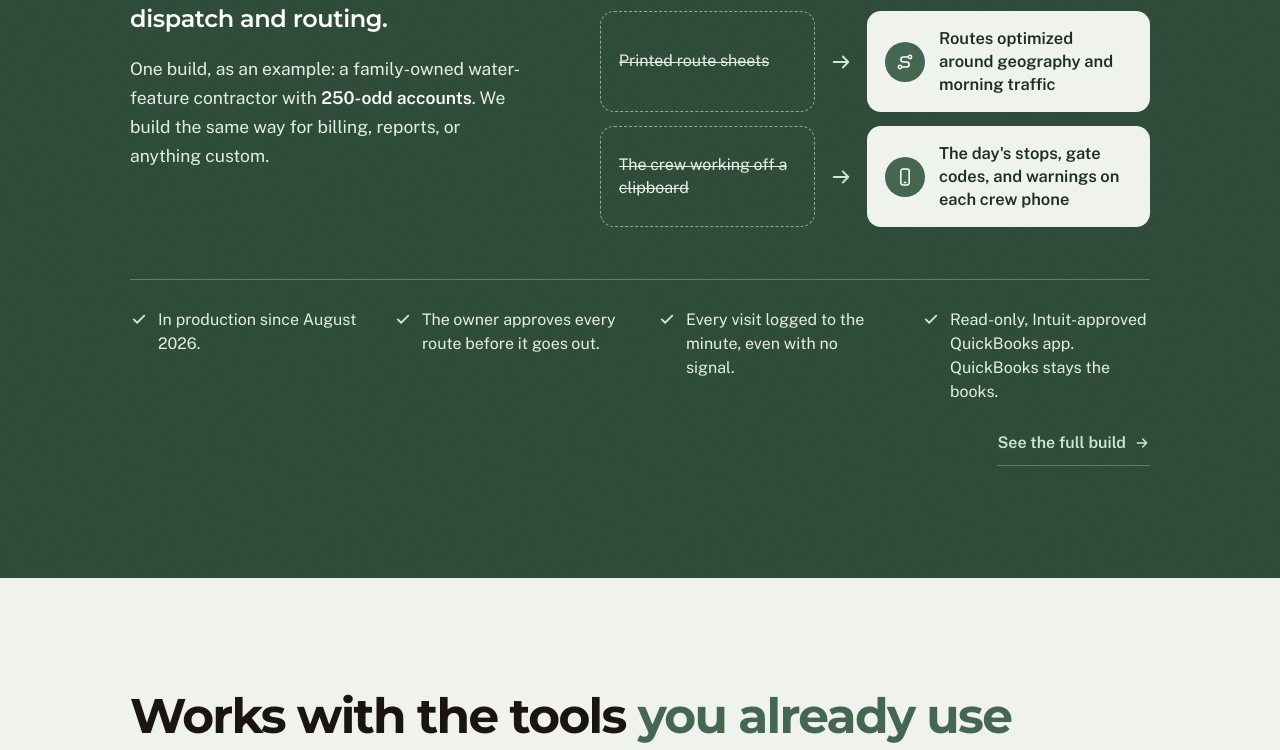
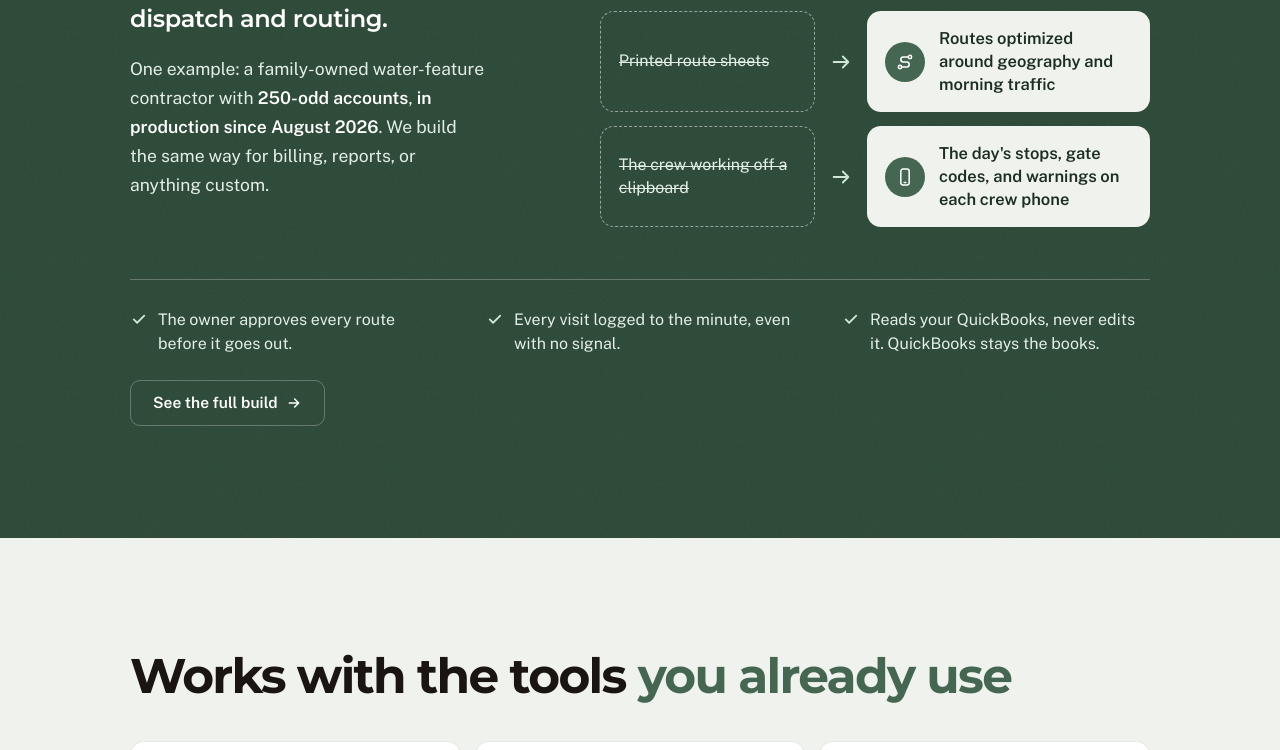
Before and after one commit to somerset-systems/Website, a plain HTML site: page index.html in a window 1280 px wide. Shown: the part 1655-2405 px from the top of the page. Drawn offline with nearby package versions, Linux system fonts and the light colour scheme.

Commit message:
Case study: production date in the lede, plain QuickBooks wording, three facts, button link
Co-Authored-By: Claude Sonnet 5.5 <noreply@anthropic.com>

```diff
--- a/index.html
+++ b/index.html
@@ -384,12 +384,13 @@
     .proof-sub { font: 600 clamp(20px, 2vw, 24px)/1.35 var(--font-display); letter-spacing: -0.015em; color: #fff; max-width: 28ch; margin-bottom: 20px; text-wrap: balance; }
     .proof-lede { font-size: 17.5px; color: var(--on-green-soft); line-height: 1.65; max-width: 44ch; text-wrap: pretty; }
     .proof-link {
-      display: inline-flex; align-items: center; gap: 8px; min-height: 44px; margin-top: 18px; align-self: flex-end;
-      font-weight: 600; font-size: 16px; color: var(--on-green-accent); text-decoration: none;
-      border-bottom: 1px solid var(--line-on-green-2);
+      display: inline-flex; align-items: center; gap: 8px; min-height: 46px; margin-top: 24px; align-self: flex-start;
+      padding: 0 22px; border: 1px solid var(--line-on-green-2); border-radius: 10px;
+      font-weight: 600; font-size: 15.5px; color: #fff; text-decoration: none;
+      transition: background-color .3s var(--ease), border-color .3s var(--ease);
     }
     .proof-link svg { width: 16px; height: 16px; stroke: currentColor; transition: transform .3s var(--ease); }
-    .proof-link:hover { color: #fff; }
+    .proof-link:hover { background: rgba(255, 255, 255, 0.08); border-color: rgba(255, 255, 255, 0.5); }
     .proof-link:hover svg { transform: translateX(3px); }
     .proof-rows { list-style: none; display: grid; gap: 14px; }
     .proof-head, .proof-row { display: grid; grid-template-columns: minmax(0, 0.95fr) 24px minmax(0, 1.25fr); column-gap: 14px; }
@@ -428,7 +429,7 @@
       .proof-before s { background: none; text-decoration: line-through; }
     }
 
-    .proof-facts { list-style: none; display: grid; grid-template-columns: repeat(4, minmax(0, 1fr)); gap: 16px clamp(20px, 3vw, 36px); }
+    .proof-facts { list-style: none; display: grid; grid-template-columns: repeat(3, minmax(0, 1fr)); gap: 16px clamp(24px, 4vw, 48px); }
     .proof-facts li { display: flex; gap: 10px; align-items: flex-start; font-size: 16px; color: var(--on-green-soft); line-height: 1.5; }
     .proof-facts svg { width: 18px; height: 18px; flex: none; margin-top: 2px; stroke: var(--on-green-accent); }
     @media (max-width: 880px) { .proof-facts { grid-template-columns: 1fr; } .proof-link { align-self: flex-start; } }
@@ -740,7 +741,7 @@
       <div class="proof-intro reveal">
         <h2 class="section-h proof-h" id="proof-h">Case study</h2>
         <p class="proof-sub">From a paper calendar and printed routes to online, semi-automated scheduling, dispatch and routing.</p>
-        <p class="proof-lede">One build, as an example: a family-owned water-feature contractor with <strong>250-odd accounts</strong>. We build the same way for billing, reports, or anything custom.</p>
+        <p class="proof-lede">One example: a family-owned water-feature contractor with <strong>250-odd accounts</strong>, <strong>in production since August 2026</strong>. We build the same way for billing, reports, or anything custom.</p>
       </div>
       <div class="proof-board">
       <div class="proof-head" aria-hidden="true"><span>Before</span><span>Now</span></div>
@@ -761,10 +762,9 @@
       </div>
       <div class="proof-more">
       <ul class="proof-facts reveal" role="list">
-        <li><svg viewBox="0 0 24 24" fill="none" stroke-width="2.4" stroke-linecap="round" stroke-linejoin="round" aria-hidden="true"><path d="M5 12.5l4.5 4.5L19 7.5"/></svg><span>In production since August 2026.</span></li>
         <li><svg viewBox="0 0 24 24" fill="none" stroke-width="2.4" stroke-linecap="round" stroke-linejoin="round" aria-hidden="true"><path d="M5 12.5l4.5 4.5L19 7.5"/></svg><span>The owner approves every route before it goes out.</span></li>
         <li><svg viewBox="0 0 24 24" fill="none" stroke-width="2.4" stroke-linecap="round" stroke-linejoin="round" aria-hidden="true"><path d="M5 12.5l4.5 4.5L19 7.5"/></svg><span>Every visit logged to the minute, even with no signal.</span></li>
-        <li><svg viewBox="0 0 24 24" fill="none" stroke-width="2.4" stroke-linecap="round" stroke-linejoin="round" aria-hidden="true"><path d="M5 12.5l4.5 4.5L19 7.5"/></svg><span>Read-only, Intuit-approved QuickBooks app. QuickBooks stays the books.</span></li>
+        <li><svg viewBox="0 0 24 24" fill="none" stroke-width="2.4" stroke-linecap="round" stroke-linejoin="round" aria-hidden="true"><path d="M5 12.5l4.5 4.5L19 7.5"/></svg><span>Reads your QuickBooks, never edits it. QuickBooks stays the books.</span></li>
       </ul>
       <a href="what-we-build.html#case-study" class="proof-link">
         See the full build
```
